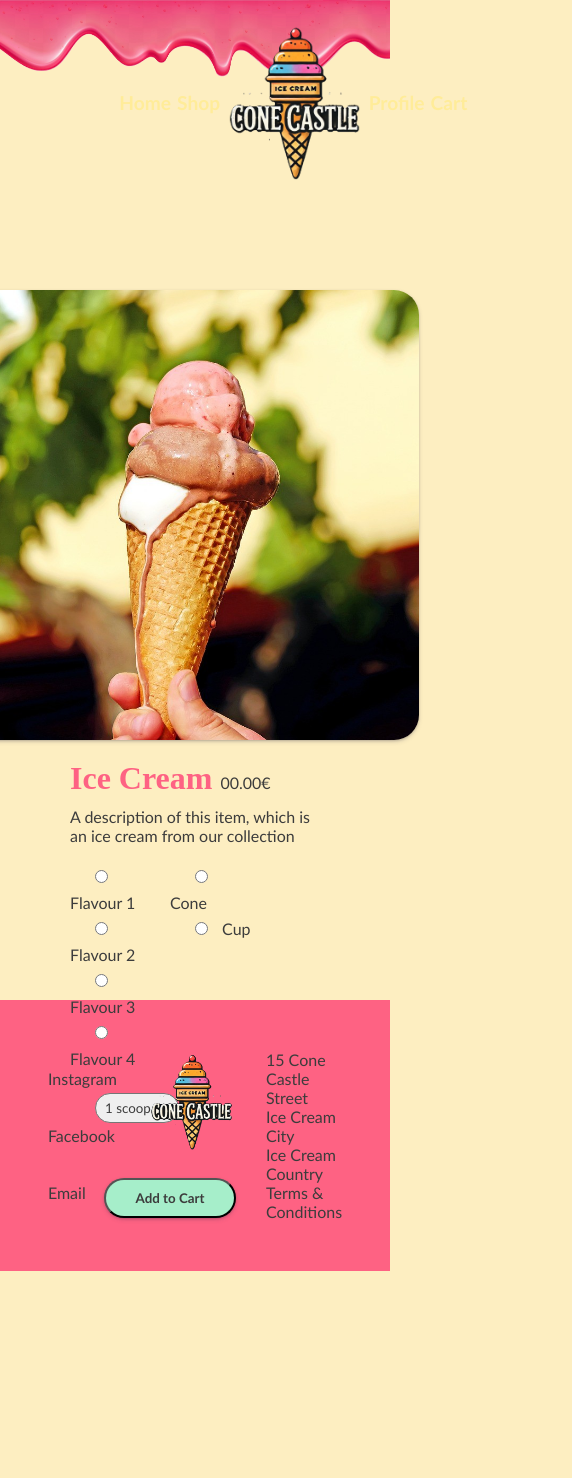
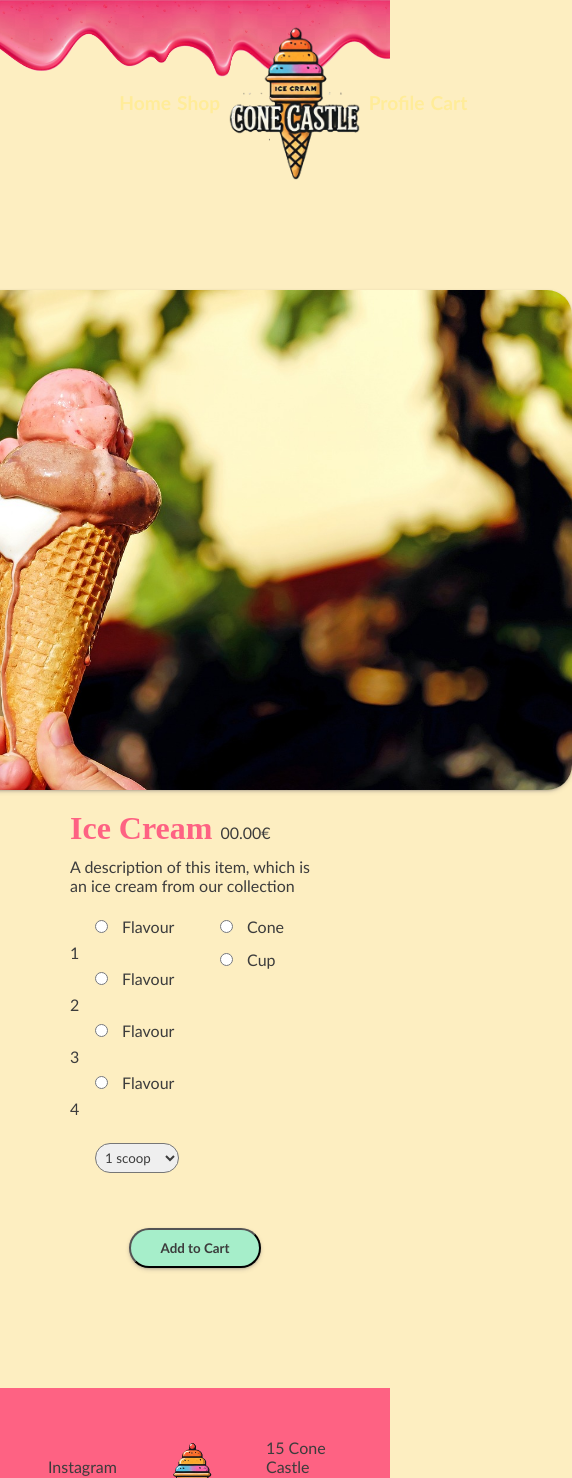
Before and after one commit to AdelleRo/Cone-Castle, a plain HTML site: page icecream.html in a window 390 px wide. Shown: the top 1478 px of the page, 572 px wide, since content can reach past the window. Before the commit the page ends 1338 px from the top, so only its background shows below. Drawn offline with Linux system fonts and the light colour scheme; a web font is replaced by a local one.

Commit message:
most media queries

```diff
--- a/icecream.html
+++ b/icecream.html
@@ -19,45 +19,46 @@
                 <a href="cart.html" class="navopt">Cart</a>
             </nav>
         </header>
-        <main>
+        <main class="productmain">
             <div class="product">
-                <img src="./images/icecream1sq.jpg" height="450px">
+                <img src="./images/icecream1sq.jpg" alt="ice cream" class="icecreamsq">
+                <img src="./images/icecream1.jpg" alt="ice cream" class="icecreammobile" alt="ice cream">
                 <div class="productinfo">
-                    <h1>Ice Cream <span> 00.00€</span></h1>
-                    <p>A description of this item, which is an ice cream from our collection</p>
+                    <h1 class="htext">Ice Cream <span> 00.00€</span></h1>
+                    <p class="ptext">A description of this item, which is an ice cream from our collection</p>
                     <form>
                         <div class="radiobtns">
-                            <div class="flavours">
-                                <label>
+                            <div class="flavours" >
+                                <label class="ptext">
                                     <input type="radio" name="flavour" value="Flavour1">
                                     Flavour 1
                                 </label><br/>
-                                <label>
+                                <label class="ptext">
                                     <input type="radio" name="flavour" value="Flavour2">
                                     Flavour 2
                                 </label><br/>
-                                <label>
+                                <label class="ptext">
                                     <input type="radio" name="flavour" value="Flavour3">
                                     Flavour 3
                                 </label><br/>
-                                <label>
+                                <label class="ptext">
                                     <input type="radio" name="flavour" value="Flavour4">
                                     Flavour 4
                                 </label><br/>
                             </div>
                             <div class="type">
-                                <label>
+                                <label class="ptext">
                                     <input type="radio" name="type" value="Cone">
                                     Cone
                                 </label><br/>
-                                <label>
+                                <label class="ptext">
                                     <input type="radio" name="type" value="Cup">
                                     Cup
                                 </label><br/>
                             </div>
                         </div>
                         <div class="scoops">
-                            <select >
+                            <select class="ptext">
                                 <option>1 scoop</option>
                                 <option>2 scoops</option>
                                 <option>3 scoops</option>
@@ -65,7 +66,7 @@
                             </select>
                         </div>
                         <div  class="addtocart">
-                            <button type="submit"><h4>Add to Cart</h4></button>
+                            <button type="submit"><h4 class="ptext">Add to Cart</h4></button>
                         </div>
                     </form>
                 </div>
@@ -83,7 +84,7 @@
         </div>
         <div class="legal">
             <p class="ptext">15 Cone Castle Street<br>Ice Cream City<br>Ice Cream Country</p>
-            <a href="...">Terms & Conditions</a>
+            <a href="..." class="ptext">Terms & Conditions</a>
         </div>
     </footer>
 </body>
--- a/styles.css
+++ b/styles.css
@@ -229,7 +229,9 @@ h3{
 
 
 /*shop page*/
-
+.shopmain{
+    height: auto;
+}
 
 .shopitems{
     padding: 30px;
@@ -293,6 +295,10 @@ h3{
 
 
 /*Ice Cream & Waffle pages*/
+.productmain{
+    height: auto;
+}
+
 .product{
     display: flex;
     flex-wrap: wrap;
@@ -306,6 +312,14 @@ h3{
 
 .wafflemobile{
     height: 0;
+}
+
+.icecreamsq{
+    height: 450px;
+}
+
+.icecreammobile{
+    height: 0px;
 }
 
 .productinfo{
@@ -334,7 +348,7 @@ span{
 .productinfo > form{
     display: flex;
     flex-wrap: wrap;
-    width: 80%;
+    width: 100%;
 }
 
 input[type="radio"]{
@@ -362,6 +376,8 @@ input[type="radio"]{
 
 .addtocart{
     padding-top: 30px;
+    width: 100%;
+    text-align: center;
 }
 
 .addtocart > button{
@@ -378,15 +394,15 @@ input[type="radio"]{
 
 /*Media Queries for Item pages*/
 @media screen and (min-device-width: 1023px) and (max-device-width: 1300px){
-    .wafflesq{
+    .wafflesq, .icecreamsq{
         height:300px;
     }
 }
 @media screen and (max-device-width: 1000px){
-    .wafflesq{
+    .wafflesq, .icecreamsq{
         height:0;
     }
-    .wafflemobile{
+    .wafflemobile, .icecreammobile{
         height: 500px;
     }
 }
```
Also changed, not shown: waffle.html (+22 -22 lines).
